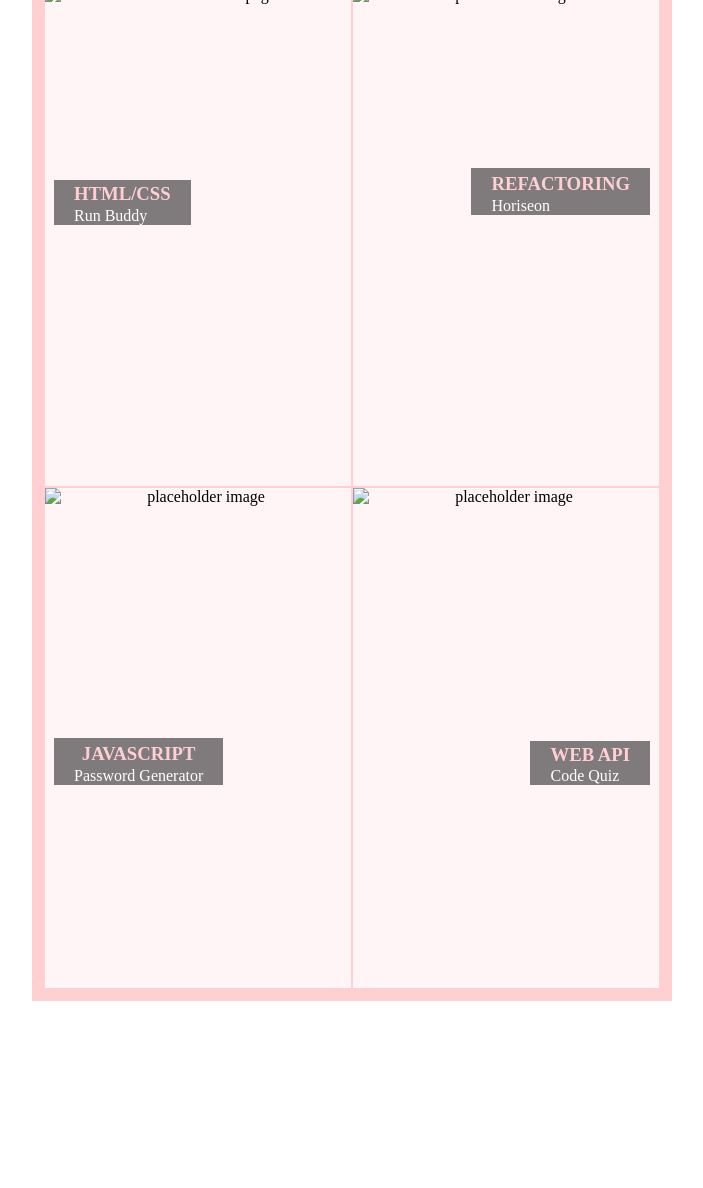
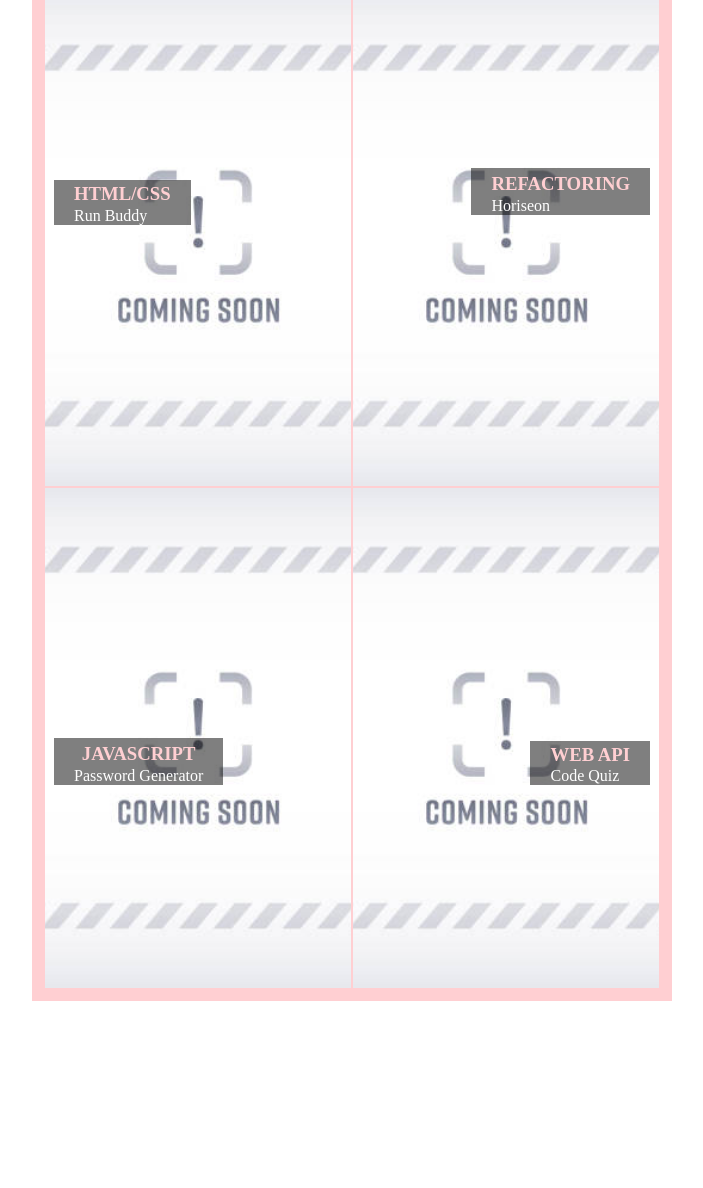
Before and after one commit to bkeviana/My-Portfolio, a plain HTML site: page index.html in a window 1280 px wide. Shown: the part 1630-2818 px from the top of the page, without its empty margins (288-991 px from the left). Drawn offline with Linux system fonts and the light colour scheme.

Commit message:
UPDATED html layout and outline

```diff
--- a/index.html
+++ b/index.html
@@ -93,22 +93,22 @@
     <h3>REFACTORING</h3>
     <p>Horiseon </p>
 </div>
-<div class="grid-item" id="javascript"> <img src= "./placeholder.jpeg" alt="screenshot of fanpage" > </div>
+<div class="grid-item" id="javascript"> <img src= "./IMAGES/placeholder.jpeg" alt="screenshot of fanpage" > </div>
 <div class="txt-block3">
     <h3> JAVASCRIPT</h3>
     <p>Password Generator</p>
     </div>
-<div class="grid-item" id="web-api"> <img src="./placeholder.jpeg" alt="placeholder image" > </div>
+<div class="grid-item" id="web-api"> <img src="./IMAGES/placeholder.jpeg" alt="placeholder image" > </div>
 <div class="txt-block4">
     <h3> WEB API</h3>
     <p>Code Quiz</p>
     </div>
-<div class="grid-item" id="bootstrap"><img src="./placeholder.jpeg" alt="placeholder image" ></div>
+<div class="grid-item" id="bootstrap"><img src="./IMAGES/placeholder.jpeg" alt="placeholder image" ></div>
 <div class="txt-block5">
     <h3> BOOTSRAP 5</h3>
     <p> RESPONSIVE LAYOUT</p>
     </div>
-<div class="grid-item" id="" ><img src="./placeholder.jpeg" alt="placeholder image" ></div>
+<div class="grid-item" id="" ><img src="./IMAGES/placeholder.jpeg" alt="placeholder image" ></div>
 <div class="txt-block6">
     <h3> REACT </h3>
     <p>REAL-TIME CHAT APP</p>
```
